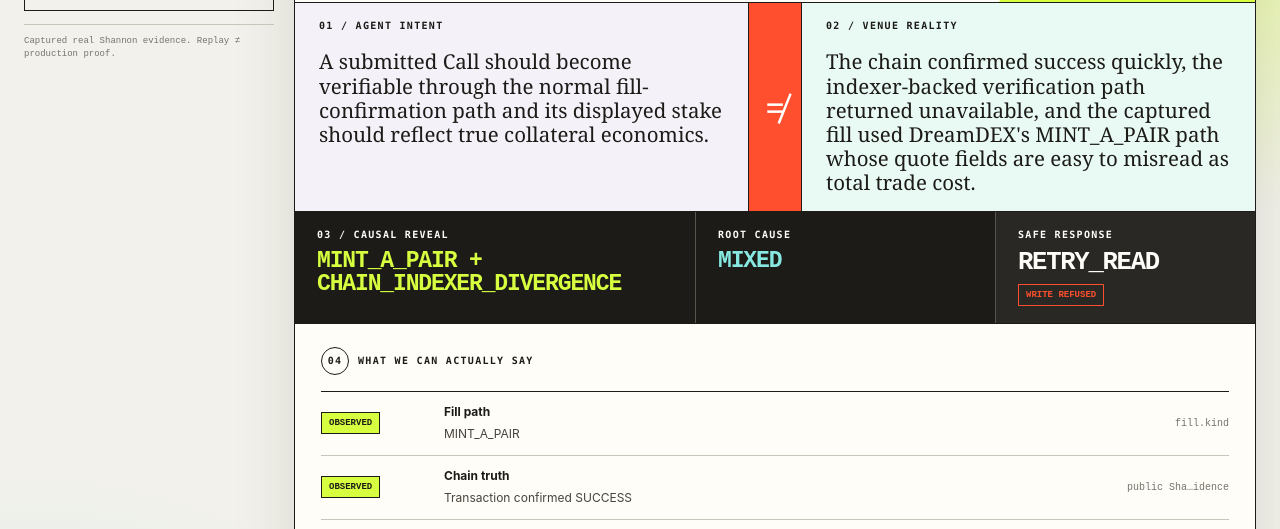
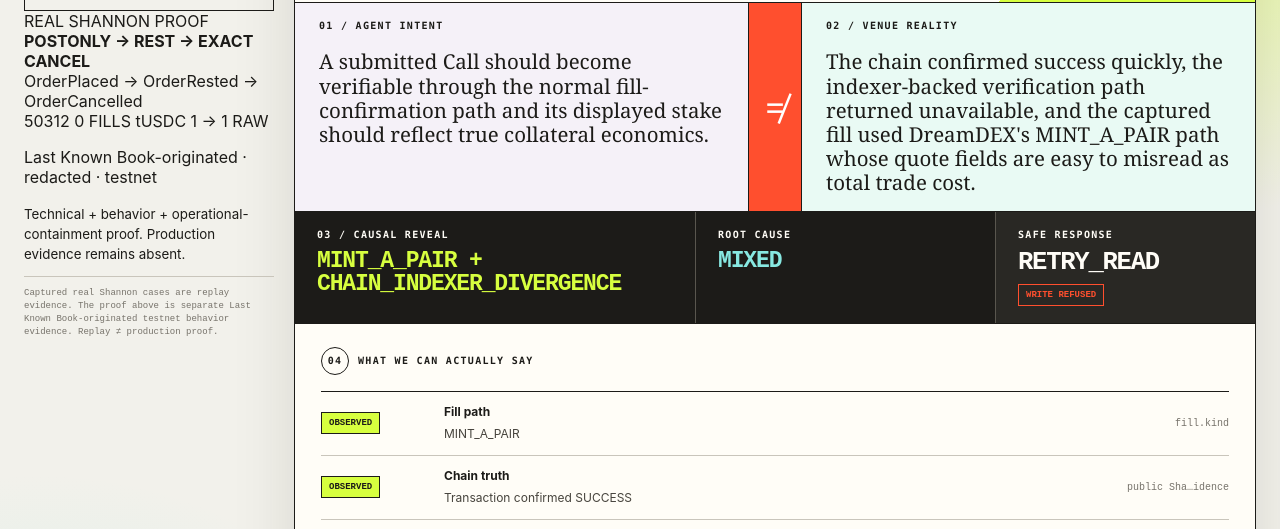
Before and after one commit to Faadil1/Last-Known-Book, a website: page index.html in a window 1280 px wide. Shown: the part 263-792 px from the top of the page. Drawn offline with Linux system fonts and the light colour scheme.

Commit message:
Surface redacted real Shannon proof for judges

```diff
--- a/index.html
+++ b/index.html
@@ -18,7 +18,21 @@
     <aside class="docket">
       <div class="eyebrow">CASE REGISTER</div>
       <div id="case-nav" class="case-nav"></div>
-      <div class="docket-note">Captured real Shannon evidence. Replay ≠ production proof.</div>
+
+      <section class="real-proof" aria-label="Last Known Book originated real Shannon testnet proof">
+        <div class="real-proof-kicker"><span></span> REAL SHANNON PROOF</div>
+        <strong>POSTONLY → REST → EXACT CANCEL</strong>
+        <div class="real-proof-flow">OrderPlaced → OrderRested → OrderCancelled</div>
+        <div class="real-proof-facts">
+          <span>50312</span>
+          <span>0 FILLS</span>
+          <span>tUSDC 1 → 1 RAW</span>
+        </div>
+        <p>Last Known Book-originated · redacted · testnet</p>
+        <small>Technical + behavior + operational-containment proof. Production evidence remains absent.</small>
+      </section>
+
+      <div class="docket-note">Captured real Shannon cases are replay evidence. The proof above is separate Last Known Book-originated testnet behavior evidence. Replay ≠ production proof.</div>
     </aside>
 
     <section class="casefile">
```
